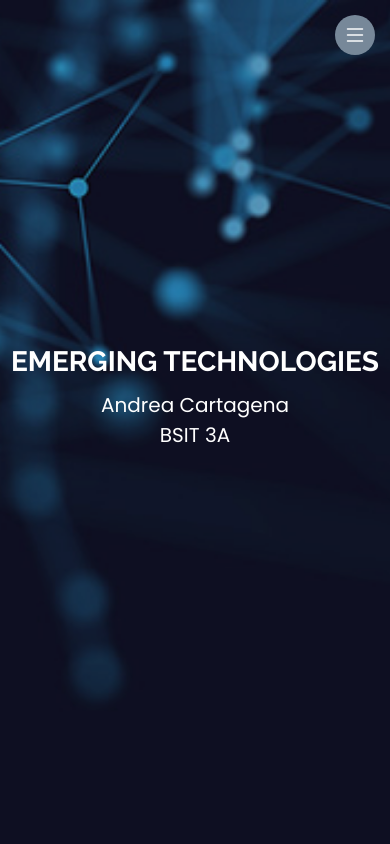
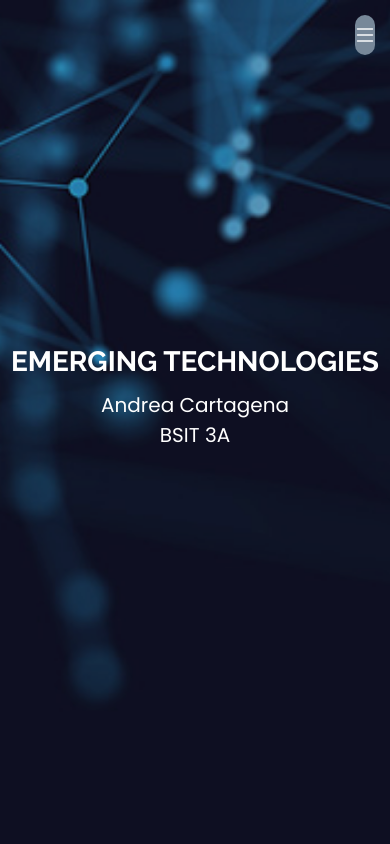
Before and after one commit to andwenggg/WEBJOURNAL, a plain HTML site: page index.html in a window 390 px wide. Shown: the top 844 px of the page. Drawn offline with nearby package versions, Linux system fonts and the light colour scheme.

Commit message:
Update style.css

```diff
--- a/assets/css/style.css
+++ b/assets/css/style.css
@@ -205,7 +205,7 @@ h6 {
   outline: none !important;
   background-color: lightslategray;
   color: #fff;
-  width: 40px;
+  width: 20px;
   height: 40px;
   display: inline-flex;
   align-items: center;
```
